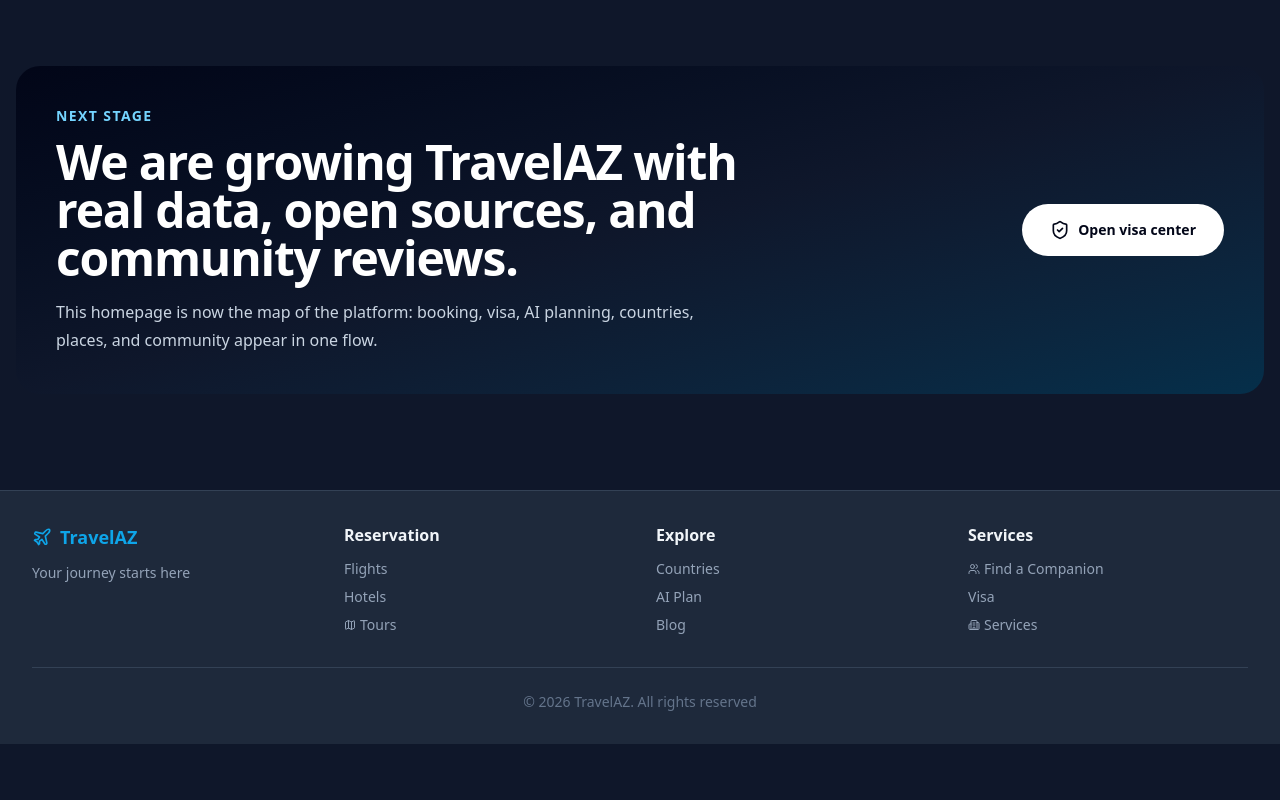
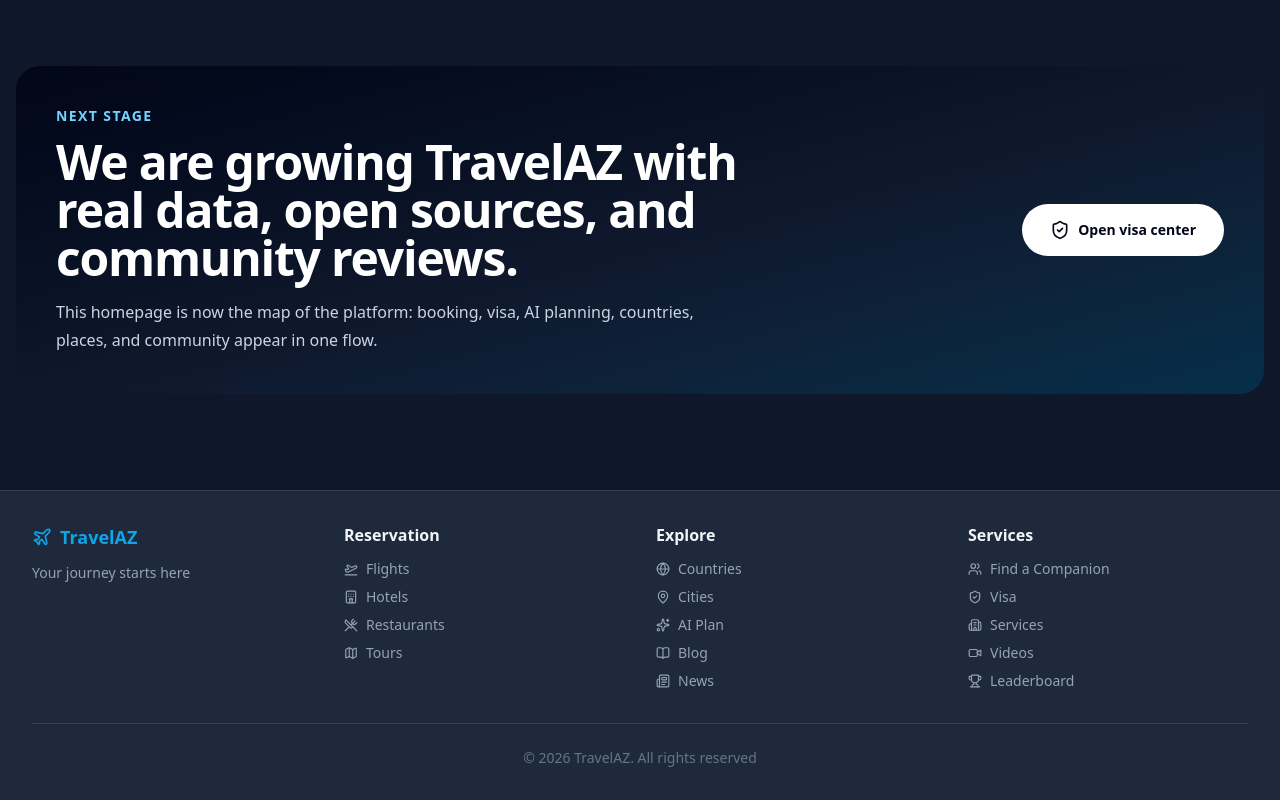
Before and after one commit to XeyyamNifteliyev/Travel-new, a Next.js app: page /en in a window 1280 px wide. Shown: the part 3619-4419 px from the top of the page. Before the commit the page ends 4363 px from the top, so only its background shows below. Built offline with nearby package versions, Linux system fonts and the light colour scheme; no server answers; the database is empty.

Commit message:
fix: polish mobile menu and footer links

```diff
--- a/src/components/company/company-register.tsx
+++ b/src/components/company/company-register.tsx
@@ -1,7 +1,9 @@
 'use client';
 
 import { useState, useEffect } from 'react';
+import Link from 'next/link';
 import { useTranslations } from 'next-intl';
+import { useLocale } from 'next-intl';
 import { createBrowserClient } from '@/lib/supabase/client';
 import type { User } from '@/types/supabase-helpers';
 import { Building2, CheckCircle, Loader2, Phone, Mail, Globe, MessageCircle } from 'lucide-react';
@@ -9,6 +11,8 @@ import { toast } from 'sonner';
 
 export default function CompanyRegister() {
   const t = useTranslations('company');
+  const tc = useTranslations('common');
+  const locale = useLocale();
   const supabase = createBrowserClient();
 
   const [user, setUser] = useState<User | null>(null);
@@ -44,7 +48,10 @@ export default function CompanyRegister() {
 
   async function checkAuth() {
     const { data: { user } } = await supabase.auth.getUser();
-    if (!user) return;
+    if (!user) {
+      setLoading(false);
+      return;
+    }
     setUser(user);
 
     const res = await fetch(`/api/companies?userId=${user.id}`);
@@ -79,6 +86,24 @@ export default function CompanyRegister() {
     return (
       <div className="min-h-screen bg-gradient-to-b from-bg-base via-bg-surface to-bg-base flex items-center justify-center">
         <Loader2 className="w-8 h-8 text-sky-400 animate-spin" />
+      </div>
+    );
+  }
+
+  if (!user) {
+    return (
+      <div className="min-h-screen bg-gradient-to-b from-bg-base via-bg-surface to-bg-base flex items-center justify-center px-4">
+        <div className="max-w-md w-full bg-card-bg backdrop-blur-sm border border-border rounded-2xl p-8 text-center">
+          <Building2 className="w-12 h-12 text-sky-400 mx-auto mb-4" />
+          <h1 className="text-2xl font-bold text-txt">{t('title')}</h1>
+          <p className="text-txt-sec mt-2">{t('subtitle')}</p>
+          <Link
+            href={`/${locale}/auth/login`}
+            className="mt-6 inline-flex items-center justify-center gap-2 px-5 py-3 bg-sky-500 hover:bg-sky-600 text-white rounded-xl font-medium transition-colors"
+          >
+            {tc('login')}
+          </Link>
+        </div>
       </div>
     );
   }
--- a/src/components/layout/footer.tsx
+++ b/src/components/layout/footer.tsx
@@ -3,13 +3,60 @@
 import Link from 'next/link';
 import { useTranslations } from 'next-intl';
 import { useParams } from 'next/navigation';
-import { Plane, Map, Users, Video, Trophy, Building2 } from 'lucide-react';
+import {
+  BookOpen,
+  Building2,
+  Globe,
+  Hotel,
+  Map,
+  MapPin,
+  Newspaper,
+  Plane,
+  PlaneTakeoff,
+  ShieldCheck,
+  Sparkles,
+  Trophy,
+  Users,
+  UtensilsCrossed,
+  Video,
+} from 'lucide-react';
+import { type LucideIcon } from 'lucide-react';
+
+interface FooterLink {
+  href: string;
+  label: string;
+  icon: LucideIcon;
+}
 
 export function Footer() {
   const t = useTranslations('common');
   const tc = useTranslations('community');
   const params = useParams();
   const locale = params?.locale as string;
+  const linkClass = 'hover:text-primary transition-colors flex items-center gap-2';
+
+  const reservationLinks: FooterLink[] = [
+    { href: `/${locale}/flights`, label: t('flights'), icon: PlaneTakeoff },
+    { href: `/${locale}/hotels`, label: t('hotels'), icon: Hotel },
+    { href: `/${locale}/restaurants`, label: t('restaurants'), icon: UtensilsCrossed },
+    { href: `/${locale}/tours`, label: tc('tours'), icon: Map },
+  ];
+
+  const exploreLinks: FooterLink[] = [
+    { href: `/${locale}/countries`, label: t('countries'), icon: Globe },
+    { href: `/${locale}/cities`, label: t('cities'), icon: MapPin },
+    { href: `/${locale}/ai-planner`, label: t('aiPlanner'), icon: Sparkles },
+    { href: `/${locale}/blog`, label: t('blog'), icon: BookOpen },
+    { href: `/${locale}/news`, label: t('news'), icon: Newspaper },
+  ];
+
+  const serviceLinks: FooterLink[] = [
+    { href: `/${locale}/companions`, label: tc('companions'), icon: Users },
+    { href: `/${locale}/visa`, label: t('visa'), icon: ShieldCheck },
+    { href: `/${locale}/company`, label: tc('services'), icon: Building2 },
+    { href: `/${locale}/videos`, label: tc('videos'), icon: Video },
+    { href: `/${locale}/leaderboard`, label: tc('leaderboard'), icon: Trophy },
+  ];
 
   return (
     <footer className="bg-bg-surface border-t border-border">
@@ -25,25 +72,49 @@ export function Footer() {
           <div>
             <h3 className="font-semibold mb-3 text-txt">{t('reservation')}</h3>
             <ul className="space-y-2 text-sm text-txt-sec font-medium">
-              <li><Link href={`/${locale}/flights`} className="hover:text-primary transition-colors">{t('flights')}</Link></li>
-              <li><Link href={`/${locale}/hotels`} className="hover:text-primary transition-colors">{t('hotels')}</Link></li>
-              <li><Link href={`/${locale}/tours`} className="hover:text-primary transition-colors flex items-center gap-1"><Map className="w-3 h-3" />{tc('tours')}</Link></li>
+              {reservationLinks.map((item) => {
+                const Icon = item.icon;
+                return (
+                  <li key={item.href}>
+                    <Link href={item.href} className={linkClass}>
+                      <Icon className="w-3.5 h-3.5 shrink-0" />
+                      <span>{item.label}</span>
+                    </Link>
+                  </li>
+                );
+              })}
             </ul>
           </div>
           <div>
             <h3 className="font-semibold mb-3 text-txt">{t('explore')}</h3>
             <ul className="space-y-2 text-sm text-txt-sec font-medium">
-              <li><Link href={`/${locale}/countries`} className="hover:text-primary transition-colors">{t('countries')}</Link></li>
-              <li><Link href={`/${locale}/ai-planner`} className="hover:text-primary transition-colors">{t('aiPlanner')}</Link></li>
-              <li><Link href={`/${locale}/blog`} className="hover:text-primary transition-colors">{t('blog')}</Link></li>
+              {exploreLinks.map((item) => {
+                const Icon = item.icon;
+                return (
+                  <li key={item.href}>
+                    <Link href={item.href} className={linkClass}>
+                      <Icon className="w-3.5 h-3.5 shrink-0" />
+                      <span>{item.label}</span>
+                    </Link>
+                  </li>
+                );
+              })}
             </ul>
           </div>
           <div>
             <h3 className="font-semibold mb-3 text-txt">{t('services')}</h3>
             <ul className="space-y-2 text-sm text-txt-sec font-medium">
-              <li><Link href={`/${locale}/companions`} className="hover:text-primary transition-colors flex items-center gap-1"><Users className="w-3 h-3" />{tc('companions')}</Link></li>
-              <li><Link href={`/${locale}/visa`} className="hover:text-primary transition-colors">{t('visa')}</Link></li>
-              <li><Link href={`/${locale}/company`} className="hover:text-primary transition-colors flex items-center gap-1"><Building2 className="w-3 h-3" />{tc('services')}</Link></li>
+              {serviceLinks.map((item) => {
+                const Icon = item.icon;
+                return (
+                  <li key={item.href}>
+                    <Link href={item.href} className={linkClass}>
+                      <Icon className="w-3.5 h-3.5 shrink-0" />
+                      <span>{item.label}</span>
+                    </Link>
+                  </li>
+                );
+              })}
             </ul>
           </div>
         </div>
--- a/src/components/layout/mobile-menu.tsx
+++ b/src/components/layout/mobile-menu.tsx
@@ -85,19 +85,29 @@ export function MobileMenu({ navGroups, chatLink, unreadCount = 0, isAdmin = fal
     router.push(`/${locale}`);
   };
 
-  const bg = isLight ? '#0F172A' : '#F8FAFC';
-  const text = isLight ? '#F1F5F9' : '#0F172A';
-  const textSec = isLight ? '#94A3B8' : '#475569';
-  const border = isLight ? '#334155' : '#D1D5DB';
-  const hover = isLight ? '#1E293B' : '#E2E8F0';
-  const overlay = isLight ? 'rgba(15,23,42,0.7)' : 'rgba(248,250,252,0.7)';
+  const bg = '#FFFFFF';
+  const text = '#0F172A';
+  const textSec = '#334155';
+  const border = 'rgba(15, 23, 42, 0.12)';
+  const hover = '#E2E8F0';
+  const overlay = 'rgba(15, 23, 42, 0.18)';
+  const navItemBg = '#F8FAFC';
+  const submenuBg = '#F1F5F9';
+  const triggerBg = isLight ? 'rgba(255,255,255,0.96)' : 'rgba(15,23,42,0.96)';
+  const triggerText = isLight ? '#0F172A' : '#F8FAFC';
+  const triggerBorder = isLight ? 'rgba(15,23,42,0.12)' : 'rgba(248,250,252,0.18)';
 
   return (
     <>
       <button
         onClick={() => setIsOpen(true)}
-        className="md:hidden p-2 transition-colors"
-        style={{ color: text }}
+        className="md:hidden p-2 rounded-xl border shadow-sm backdrop-blur transition-colors"
+        style={{
+          color: triggerText,
+          backgroundColor: triggerBg,
+          borderColor: triggerBorder,
+          boxShadow: isLight ? '0 8px 24px rgba(15, 23, 42, 0.12)' : '0 8px 24px rgba(0, 0, 0, 0.28)',
+        }}
         aria-label="Menu"
       >
         <Menu className="w-6 h-6" />
@@ -118,17 +128,37 @@ export function MobileMenu({ navGroups, chatLink, unreadCount = 0, isAdmin = fal
           className={`absolute right-0 top-0 h-full w-72 transform transition-transform duration-300 ${
             isOpen ? 'translate-x-0' : 'translate-x-full'
           }`}
-          style={{ backgroundColor: bg, borderLeft: `1px solid ${border}` }}
+          style={{
+            backgroundColor: bg,
+            borderLeft: `1px solid ${border}`,
+            boxShadow: '-24px 0 64px rgba(15, 23, 42, 0.18)',
+          }}
         >
-          <div className="flex items-center justify-between p-4" style={{ borderBottom: `1px solid ${border}` }}>
-            <span className="font-bold text-lg font-heading" style={{ color: text }}>{t('appName')}</span>
+          <div className="flex items-center justify-between gap-4 p-4" style={{ borderBottom: `1px solid ${border}` }}>
+            <span
+              className="block min-w-0 max-w-37.5 truncate text-sm font-semibold font-heading leading-none"
+              style={{ color: text }}
+            >
+              {t('appName')}
+            </span>
             <button
+              type="button"
               onClick={() => setIsOpen(false)}
-              className="p-2 transition-colors"
-              style={{ color: textSec }}
+              onPointerDown={(event) => {
+                event.stopPropagation();
+                setIsOpen(false);
+              }}
+              className="relative z-20 shrink-0 p-3 rounded-xl border transition-colors pointer-events-auto"
+              style={{
+                color: text,
+                backgroundColor: navItemBg,
+                borderColor: border,
+              }}
               aria-label="Close menu"
+              onMouseEnter={(e) => { e.currentTarget.style.backgroundColor = hover; }}
+              onMouseLeave={(e) => { e.currentTarget.style.backgroundColor = navItemBg; }}
             >
-              <X className="w-5 h-5" />
+              <X className="w-5 h-5 stroke-[2.5]" />
             </button>
           </div>
 
@@ -143,9 +173,9 @@ export function MobileMenu({ navGroups, chatLink, unreadCount = 0, isAdmin = fal
                     href={group.link.href}
                     onClick={() => setIsOpen(false)}
                     className="flex items-center gap-3 px-4 py-3 rounded-lg transition-colors text-base font-medium"
-                    style={{ color: text }}
+                    style={{ color: text, backgroundColor: navItemBg }}
                     onMouseEnter={(e) => { e.currentTarget.style.backgroundColor = hover; e.currentTarget.style.color = '#0EA5E9'; }}
-                    onMouseLeave={(e) => { e.currentTarget.style.backgroundColor = 'transparent'; e.currentTarget.style.color = text; }}
+                    onMouseLeave={(e) => { e.currentTarget.style.backgroundColor = navItemBg; e.currentTarget.style.color = text; }}
                   >
                     <GroupIcon className="w-4 h-4" />
                     {group.label}
@@ -160,9 +190,9 @@ export function MobileMenu({ navGroups, chatLink, unreadCount = 0, isAdmin = fal
                   <button
                     onClick={() => setExpandedGroup(isExpanded ? null : group.key)}
                     className="flex items-center justify-between w-full px-4 py-3 rounded-lg transition-colors text-base font-medium"
-                    style={{ color: text }}
+                    style={{ color: text, backgroundColor: isExpanded ? hover : navItemBg }}
                     onMouseEnter={(e) => { e.currentTarget.style.backgroundColor = hover; }}
-                    onMouseLeave={(e) => { e.currentTarget.style.backgroundColor = 'transparent'; }}
+                    onMouseLeave={(e) => { e.currentTarget.style.backgroundColor = isExpanded ? hover : navItemBg; }}
                   >
                     <span className="flex items-center gap-3">
                       <GroupIcon className="w-4 h-4" />
@@ -172,7 +202,14 @@ export function MobileMenu({ navGroups, chatLink, unreadCount = 0, isAdmin = fal
                   </button>
 
                   {isExpanded && group.children && (
-                    <div className="ml-4 pl-3" style={{ borderLeft: `2px solid ${border}` }}>
+                    <div
+                      className="mt-2 ml-3 rounded-xl p-2"
+                      style={{
+                        backgroundColor: submenuBg,
+                        border: `1px solid ${border}`,
+                        boxShadow: 'inset 0 1px 0 rgba(255, 255, 255, 0.75)',
+                      }}
+                    >
                       {group.children.map((child) => {
                         const ChildIcon = child.icon;
                         return (
@@ -201,9 +238,9 @@ export function MobileMenu({ navGroups, chatLink, unreadCount = 0, isAdmin = fal
                 href={chatLink.href}
                 onClick={() => setIsOpen(false)}
                 className="flex items-center gap-3 px-4 py-3 rounded-lg transition-colors text-base font-medium relative"
-                style={{ color: text }}
+                style={{ color: text, backgroundColor: navItemBg }}
                 onMouseEnter={(e) => { e.currentTarget.style.backgroundColor = hover; }}
-                onMouseLeave={(e) => { e.currentTarget.style.backgroundColor = 'transparent'; }}
+                onMouseLeave={(e) => { e.currentTarget.style.backgroundColor = navItemBg; }}
               >
                 <chatLink.icon className="w-4 h-4" />
                 {chatLink.label}
@@ -243,10 +280,10 @@ export function MobileMenu({ navGroups, chatLink, unreadCount = 0, isAdmin = fal
               <Link
                 href={`/${locale}/auth/login`}
                 onClick={() => setIsOpen(false)}
-                className="flex items-center justify-center gap-2 px-4 py-3 bg-primary font-semibold rounded-lg transition-colors"
+                className="inline-flex w-fit items-center justify-start gap-2 px-3 py-2 bg-primary text-sm font-semibold rounded-lg transition-colors"
                 style={{ color: '#0F172A' }}
               >
-                <UserIcon className="w-5 h-5" />
+                <UserIcon className="w-4 h-4" />
                 <span>{t('login')}</span>
               </Link>
             )}
```
